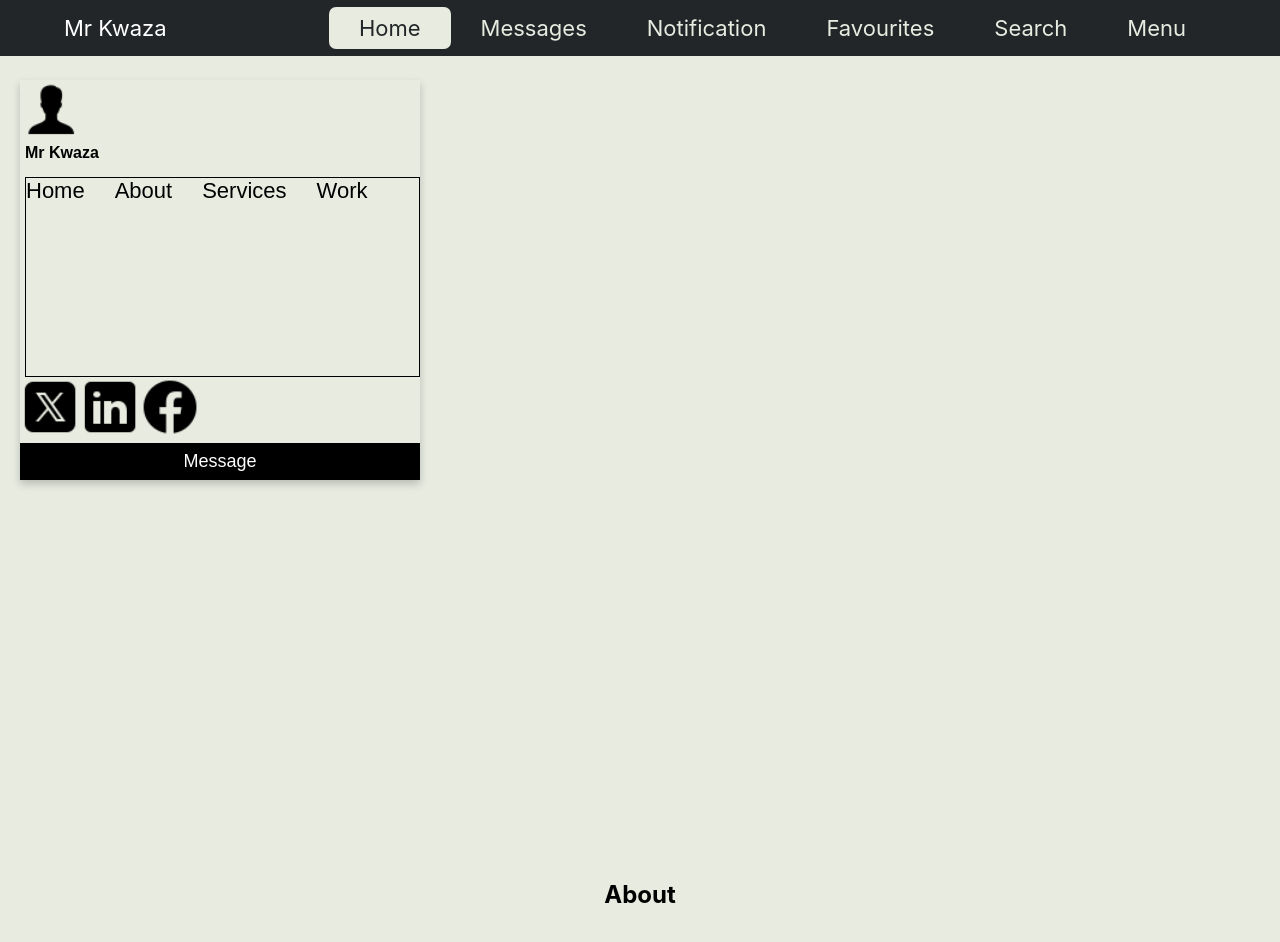
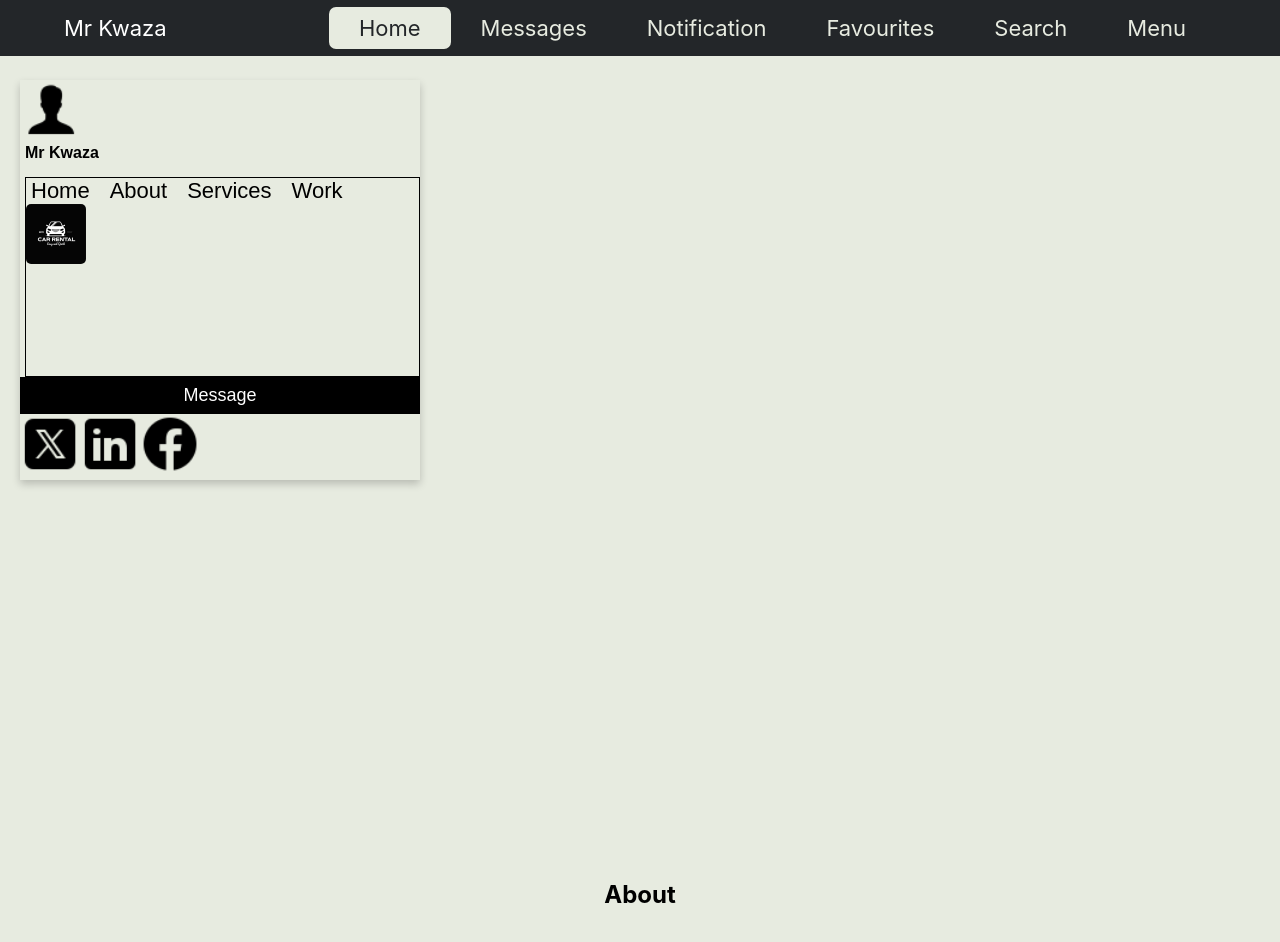
Before and after one commit to MrKwaza220/sell-buy-app, a React (Create React App) app: page / in a window 1280 px wide. Shown: the top 942 px of the page. Built offline with nearby package versions, Linux system fonts and the light colour scheme.

Commit message:
added user navigation

```diff
--- a/src/components/home/Homepage.js
+++ b/src/components/home/Homepage.js
@@ -1,7 +1,8 @@
-import React from "react";
+import React, { useState } from "react";
 import "./Homepage.css";
 
-function Homepage() {
+const Homepage = () => {
+  const [activeSection, setActiveSection] = useState("home");
   return (
     <section id="home">
       <div className="homepage">
@@ -11,41 +12,62 @@ function Homepage() {
             <h4>Mr Kwaza</h4>
           </div>
 
-          <div class="about_user">
-            <a href="#" class="nav-link" data-section="home">
+          <div className="about_user">
+            <div className="container">
+              <div className="user_navigation">
+                <a href="#" onClick={() => setActiveSection("home")}>
                   Home
                 </a>
-            <a href="#" class="nav-link" data-section="about">
+                <a href="#" onClick={() => setActiveSection("about")}>
                   About
                 </a>
-            <a href="#" class="nav-link" data-section="services">
+                <a href="#" onClick={() => setActiveSection("services")}>
                   Services
                 </a>
-            <a href="#" class="nav-link" data-section="work">
+                <a href="#" onClick={() => setActiveSection("work")}>
                   Work
                 </a>
-
-            <div id="home-content" class="section-content">
-              <img src="Renting black.jpg" />
               </div>
 
-            <div id="about-content" class="section-content">
-              <p>About Us</p>
+
+              <div className="content">
+                {activeSection === "home" && (
+                  <div className="home-content">
+                    <img src="Renting black.jpg" alt="Home" />
                   </div>
+                )}
 
-            <div id="services-content" class="section-content">
-              <p>Our Services</p>
+                {activeSection === "about" && (
+                  <div className="about-content">
+                    {/* Content for About */}
+                    <h1>About Page</h1>
+                    <p>This is the about page content.</p>
                   </div>
+                )}
 
-            <div id="work-content" class="section-content">
-              <p>Our Work</p>
+                {activeSection === "services" && (
+                  <div className="services-content">
+                    {/* Content for Services */}
+                    <h1>Services Page</h1>
+                    <p>These are our services.</p>
+                  </div>
+                )}
+
+                {activeSection === "work" && (
+                  <div className="work-content">
+                    {/* Content for Work */}
+                    <h1>Work Page</h1>
+                    <p>Our work examples go here.</p>
+                  </div>
+                )}
               </div>
             </div>
+          </div>
+          <p>
+            <button>Message</button>
+          </p>
 
           <div className="user_contacts">
-            <a href="#">
-              <i className="fa fa-dribbble"></i>
-            </a>
             <a href="#">
               <img src="twitter.png" alt="Twitter" />
             </a>
@@ -56,12 +78,9 @@ function Homepage() {
               <img src="Facebook.png" alt="Facebook" />
             </a>
           </div>
-          <p>
-            <button>Message</button>
-          </p>
         </div>
       </div>
     </section>
   );
-}
+};
 export default Homepage;
```
Lines whose indentation alone changed are shown as unchanged.
